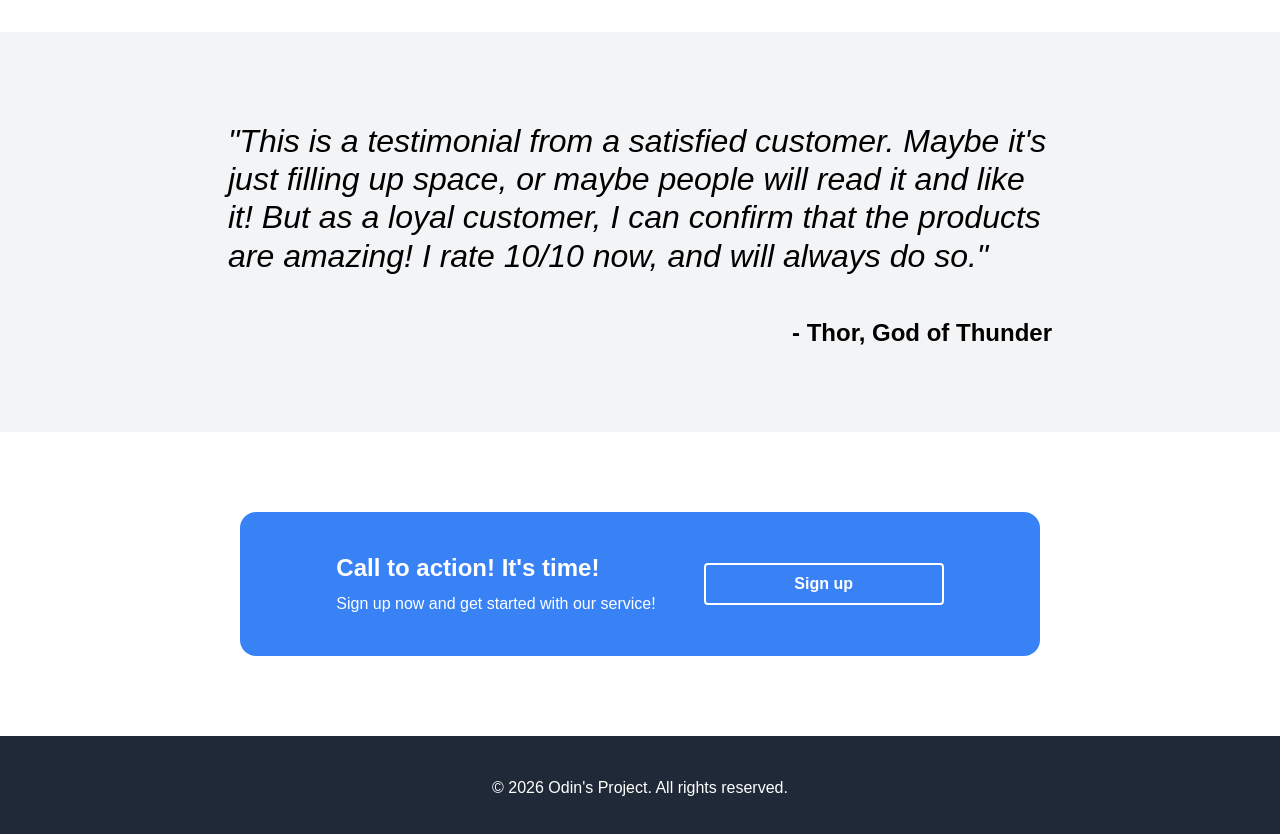
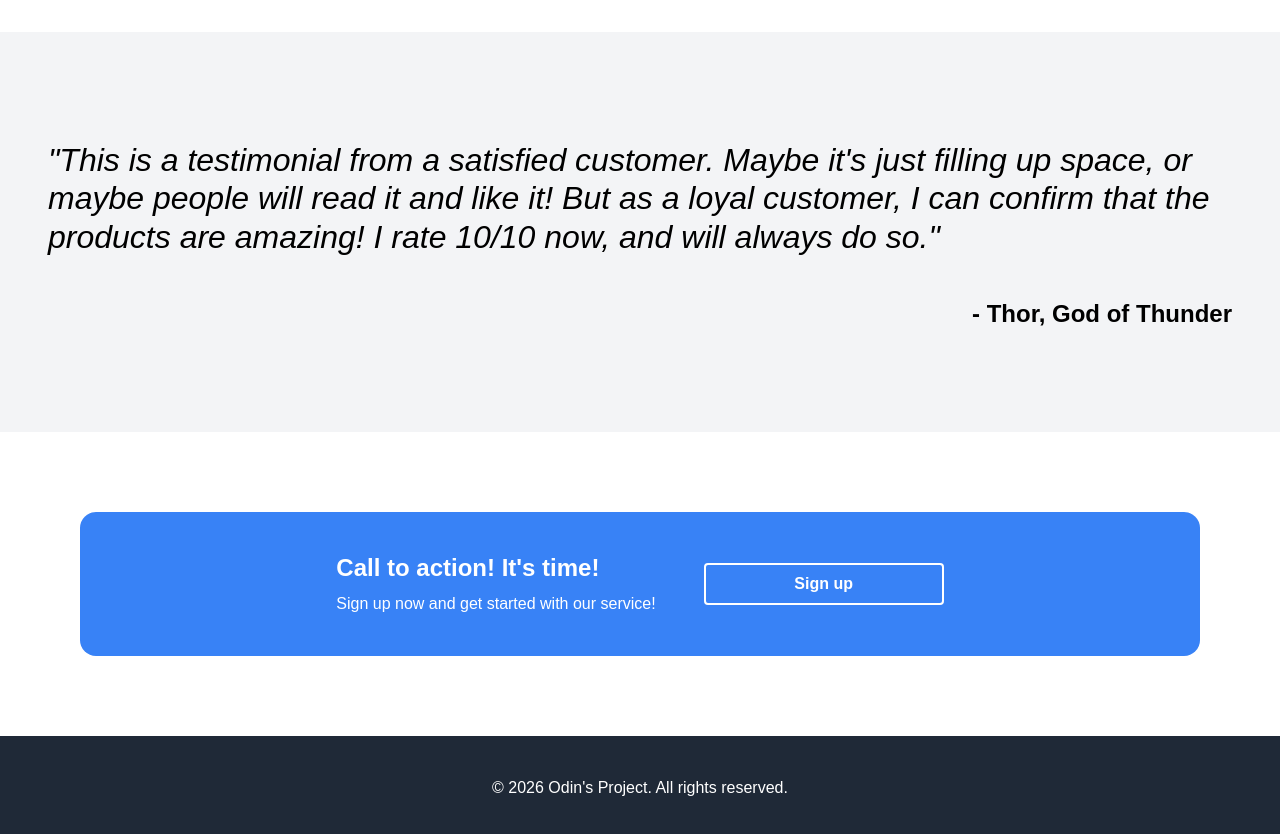
Before and after one commit to HeyImJoella/Project-Landing-Page-Odin-Project-, a plain HTML site: page index.html in a window 1280 px wide. Shown: the part 1520-2354 px from the top of the page. Drawn offline with Linux system fonts and the light colour scheme.

Commit message:
Changed width spacing

```diff
--- a/styles.css
+++ b/styles.css
@@ -127,7 +127,7 @@ ul li {
     gap: 24px;
     flex-direction: column;
     width: 100%;
-    padding: 80px 48px 80px 48px;
+    padding: 80px 0px;
 }
 
 .header{
@@ -188,7 +188,6 @@ ul li {
     display: flex;
     flex-direction: column;
     gap: 24px;
-    max-width: 824px;
 }
 
 .testimonial-text{
@@ -224,7 +223,7 @@ ul li {
     color: white;
     padding: 40px 48px;
     border-radius: 16px;
-    width: 800px;
+    width: 100%;
 }
 
 .sign-up-description{
```
